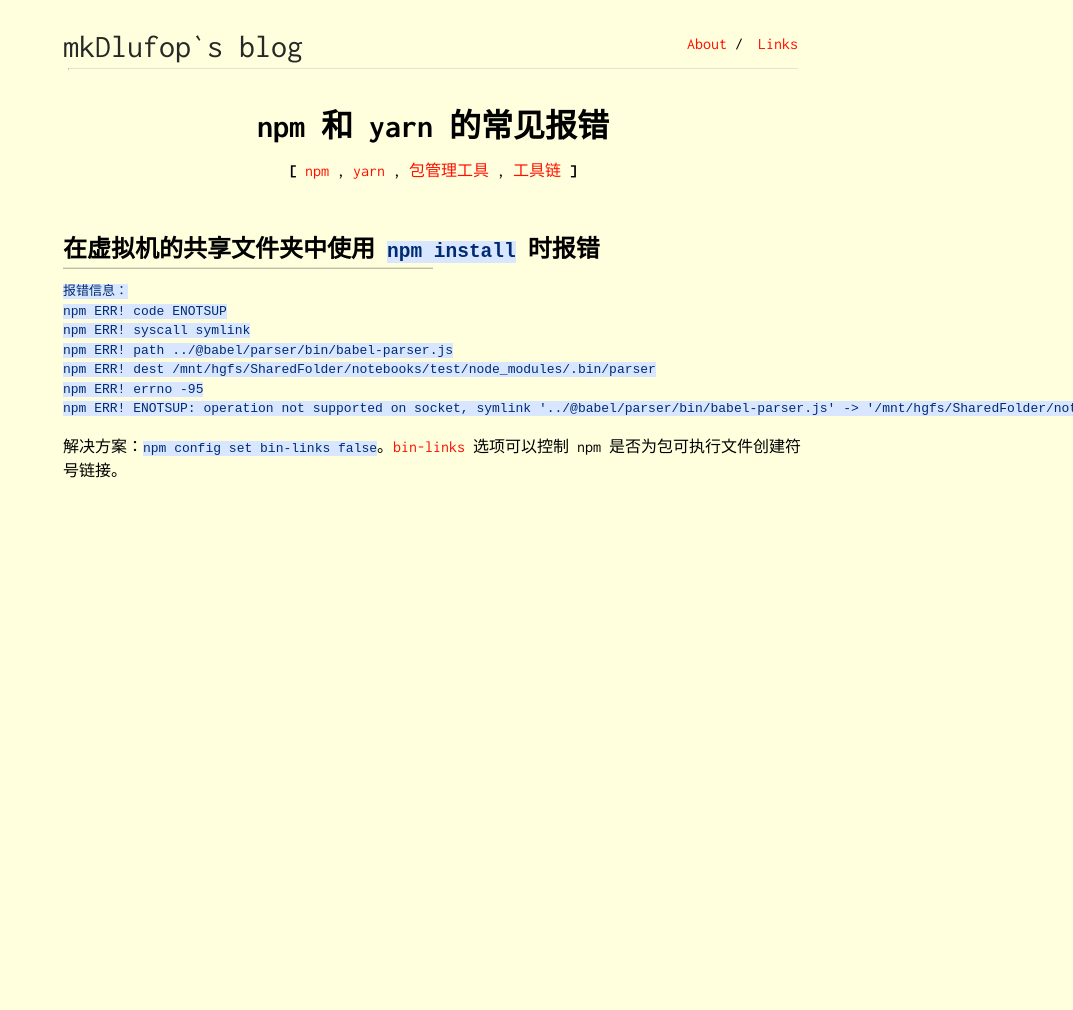
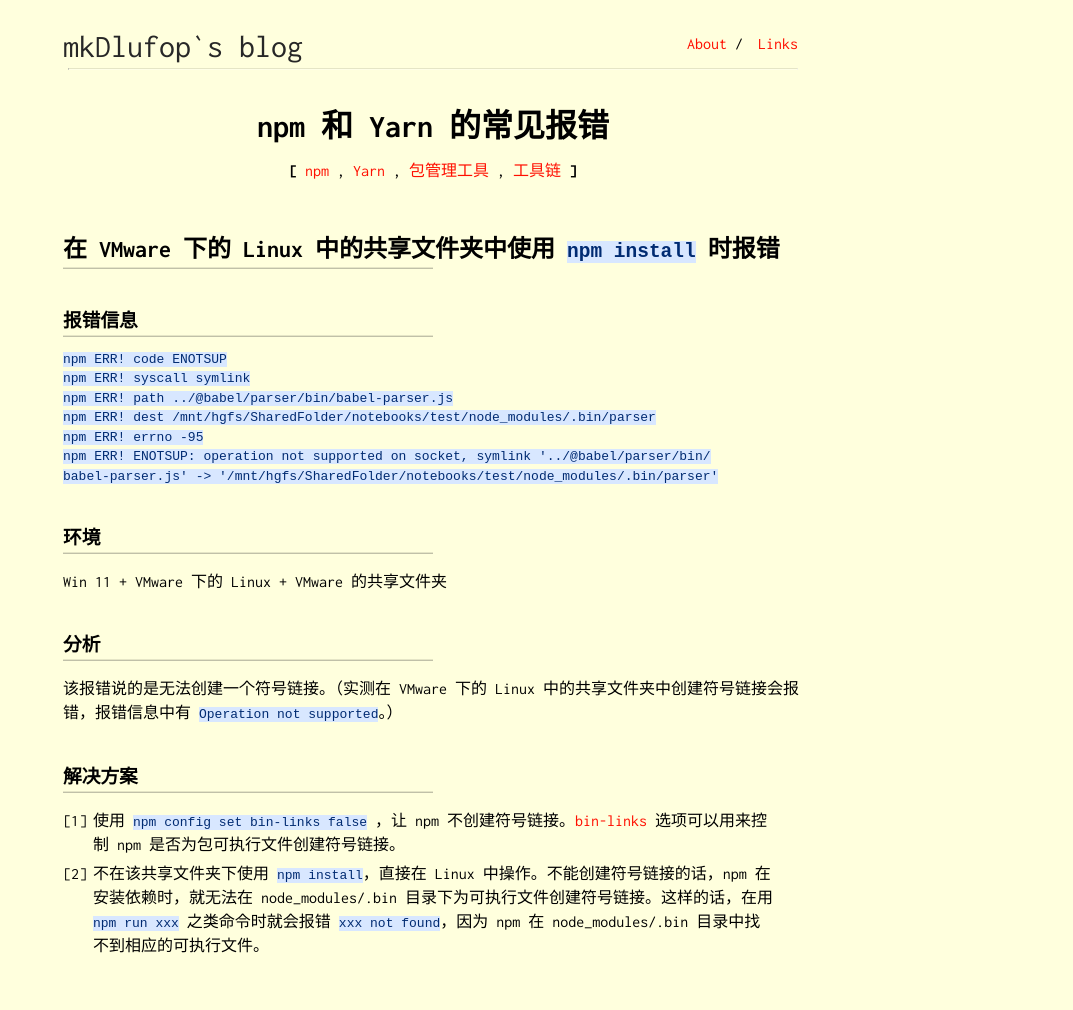
Before and after one commit to mkDlufop/mkDlufop.github.io, a Jekyll site: the page built from _posts/2023-03-13-npm-yarn.md, in a window 1280 px wide. Shown: the whole page, without its empty margins (207-1280 px from the left). Built offline with Jekyll 4.4.1, drawn with Linux system fonts in a browser that asks for light colours; before the commit the page ends 900 px from its top, so only the background shows below that.

Commit message:
update: 修改对 npm install 报错情况的描述

````diff
--- a/_posts/2023-03-13-npm-yarn.md
+++ b/_posts/2023-03-13-npm-yarn.md
@@ -1,20 +1,33 @@
 ---
 layout: post
-title: npm 和 yarn 的常见报错
-subtitle: 记录使用 npm 和 yarn 过程中遇到的常见报错
-tags: [npm,yarn,包管理工具,工具链]
+title: npm 和 Yarn 的常见报错
+subtitle: 记录使用 npm 和 Yarn 过程中遇到的常见报错
+tags: [npm,Yarn,包管理工具,工具链]
 ---
 
-## 在虚拟机的共享文件夹中使用 `npm install` 时报错
+## 在 VMware 下的 Linux 中的共享文件夹中使用 `npm install` 时报错
+
+### 报错信息
 
 ```bash
-报错信息：
 npm ERR! code ENOTSUP
 npm ERR! syscall symlink
 npm ERR! path ../@babel/parser/bin/babel-parser.js
 npm ERR! dest /mnt/hgfs/SharedFolder/notebooks/test/node_modules/.bin/parser
 npm ERR! errno -95
-npm ERR! ENOTSUP: operation not supported on socket, symlink '../@babel/parser/bin/babel-parser.js' -> '/mnt/hgfs/SharedFolder/notebooks/test/node_modules/.bin/parser'
+npm ERR! ENOTSUP: operation not supported on socket, symlink '../@babel/parser/bin/
+babel-parser.js' -> '/mnt/hgfs/SharedFolder/notebooks/test/node_modules/.bin/parser'
 ```
 
-解决方案：`npm config set bin-links false`。[bin-links](https://docs.npmjs.com/cli/v7/using-npm/config#bin-links) 选项可以控制 npm 是否为包可执行文件创建符号链接。
+### 环境
+
+Win 11 + VMware 下的 Linux + VMware 的共享文件夹
+
+### 分析
+
+该报错说的是无法创建一个符号链接。（实测在 VMware 下的 Linux 中的共享文件夹中创建符号链接会报错，报错信息中有 `Operation not supported`。）
+
+### 解决方案
+
+1. 使用 `npm config set bin-links false` ，让 npm 不创建符号链接。[bin-links](https://docs.npmjs.com/cli/v7/using-npm/config#bin-links) 选项可以用来控制 npm 是否为包可执行文件创建符号链接。
+2. 不在该共享文件夹下使用 `npm install`，直接在 Linux 中操作。不能创建符号链接的话，npm 在安装依赖时，就无法在 node_modules/.bin 目录下为可执行文件创建符号链接。这样的话，在用 `npm run xxx` 之类命令时就会报错 `xxx not found`，因为 npm 在 node_modules/.bin 目录中找不到相应的可执行文件。
````
